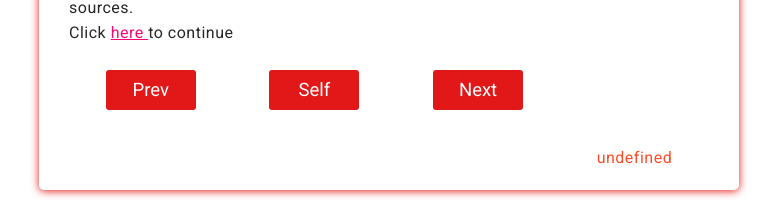
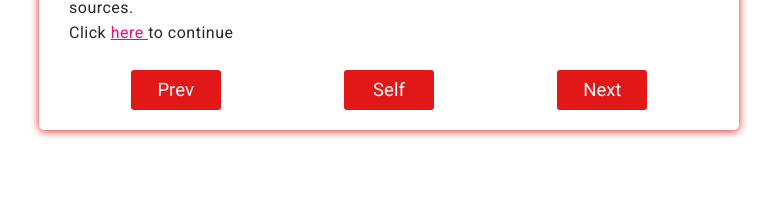
Before and after one commit to satish1550/Tv_Shows, a React (Create React App) app: page /card/1 in a window 1280 px wide. Shown: the part 535-755 px from the top of the page, without its empty margins (251-1028 px from the left). Built offline with nearby package versions, Linux system fonts and the light colour scheme; no server answers.

Commit message:
Buttons added

```diff
--- a/src/components/show/Show.jsx
+++ b/src/components/show/Show.jsx
@@ -160,12 +160,12 @@ function Show() {
                   </Link> */}
 
 
-                  <br />
+                  {/* <br />
                   {show._links?.nextepisode?.href}
                   <br />
                   {show._links?.self?.href}
                   <br />
-                  {`${show._links?.previousepisode?.href}`}
+                  {`${show._links?.previousepisode?.href}`} */}
                 </div>
               </div>
             </div>
```
